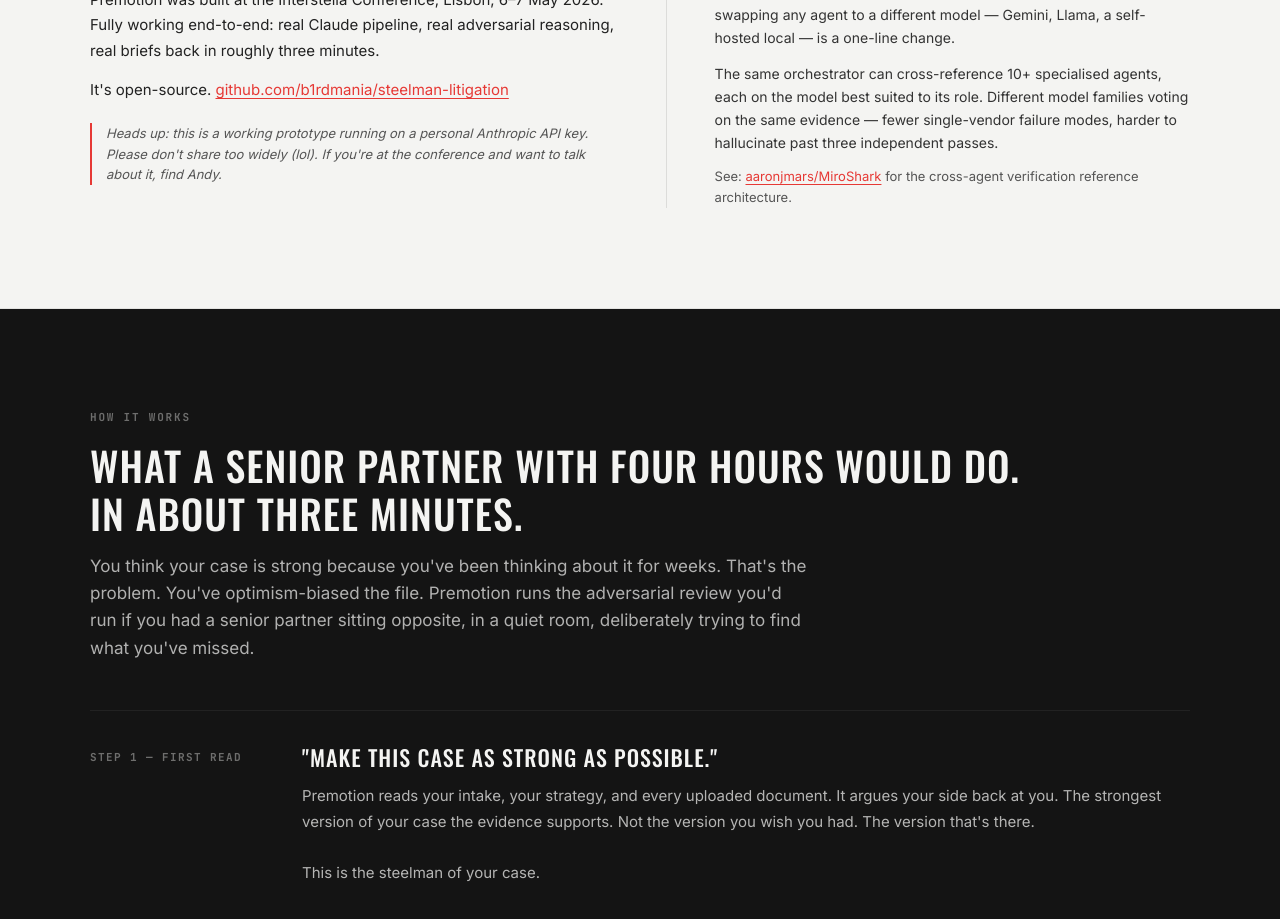
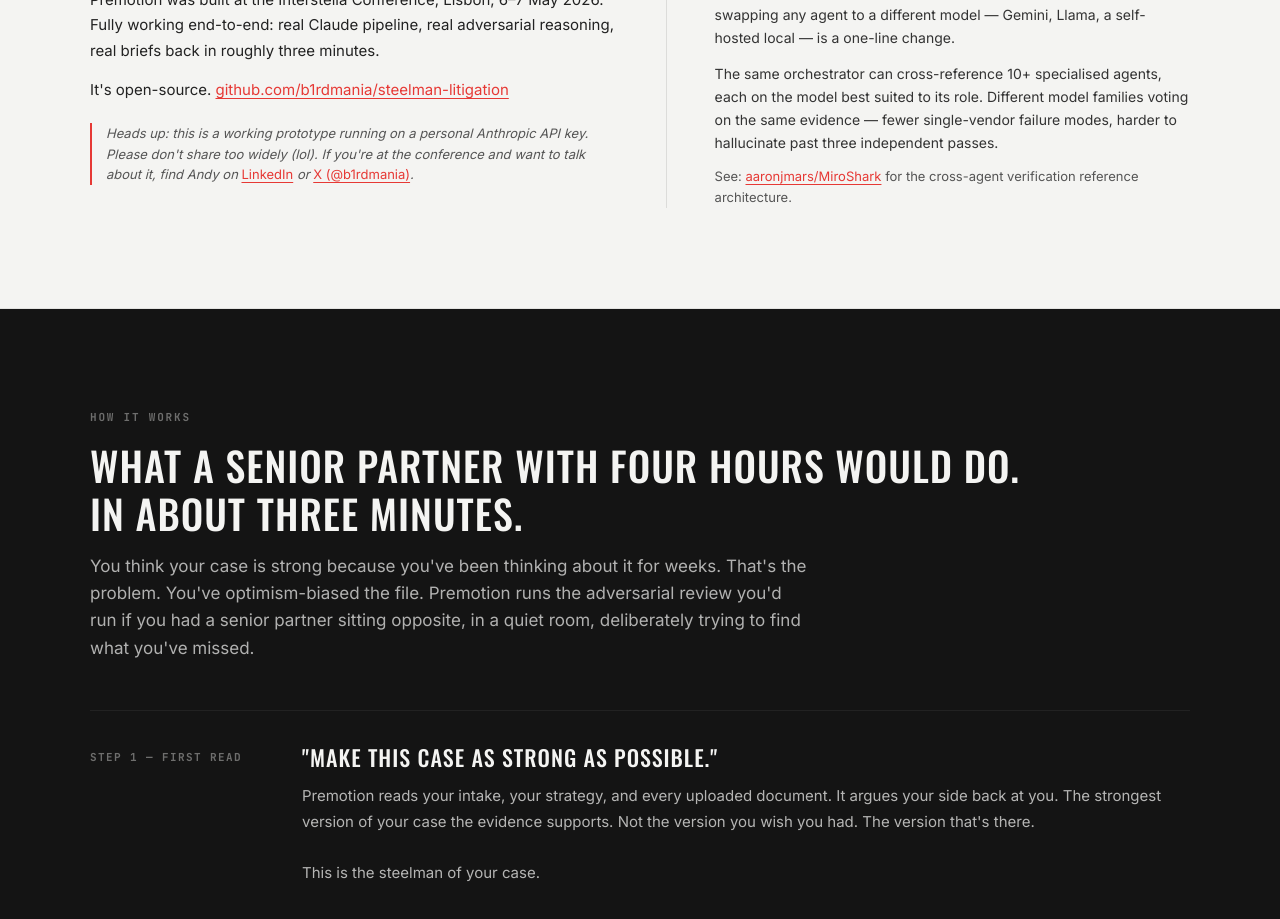
Before and after one commit to b1rdmania/steelman-litigation, a React (Vite) app: page / in a window 1280 px wide. Shown: the part 2100-3019 px from the top of the page. Built offline with nearby package versions, Linux system fonts and the light colour scheme; no server answers.

Commit message:
Splash About: link Andy's LinkedIn + X

```diff
--- a/src/pages/SplashPage.jsx
+++ b/src/pages/SplashPage.jsx
@@ -532,7 +532,7 @@ const SplashPage = () => {
                 It's open-source. <a href="https://github.com/b1rdmania/steelman-litigation" target="_blank" rel="noreferrer" style={{color: '#E63935', textDecoration: 'underline', textUnderlineOffset: '3px'}}>github.com/b1rdmania/steelman-litigation</a>
               </p>
               <p style={{fontSize: '13px', lineHeight: 1.6, color: '#555', fontStyle: 'italic', borderLeft: '2px solid #E63935', paddingLeft: '14px', marginTop: '20px'}}>
-                Heads up: this is a working prototype running on a personal Anthropic API key. Please don't share too widely (lol). If you're at the conference and want to talk about it, find Andy.
+                Heads up: this is a working prototype running on a personal Anthropic API key. Please don't share too widely (lol). If you're at the conference and want to talk about it, find Andy on <a href="https://www.linkedin.com/in/andrew-bird-nomos/" target="_blank" rel="noreferrer" style={{color: '#E63935', textDecoration: 'underline', textUnderlineOffset: '3px', fontStyle: 'normal'}}>LinkedIn</a> or <a href="https://x.com/b1rdmania" target="_blank" rel="noreferrer" style={{color: '#E63935', textDecoration: 'underline', textUnderlineOffset: '3px', fontStyle: 'normal'}}>X (@b1rdmania)</a>.
               </p>
             </div>
 
```
